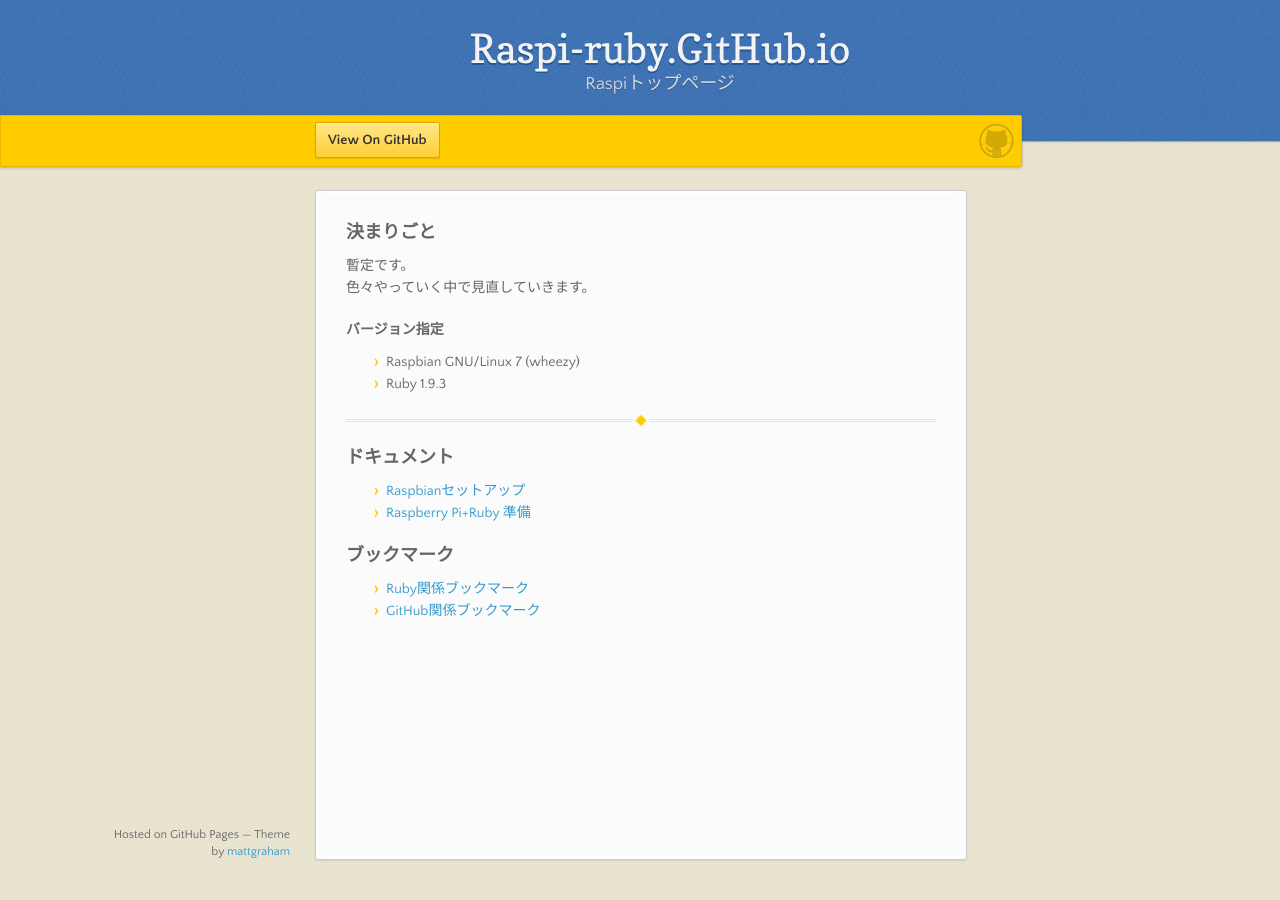
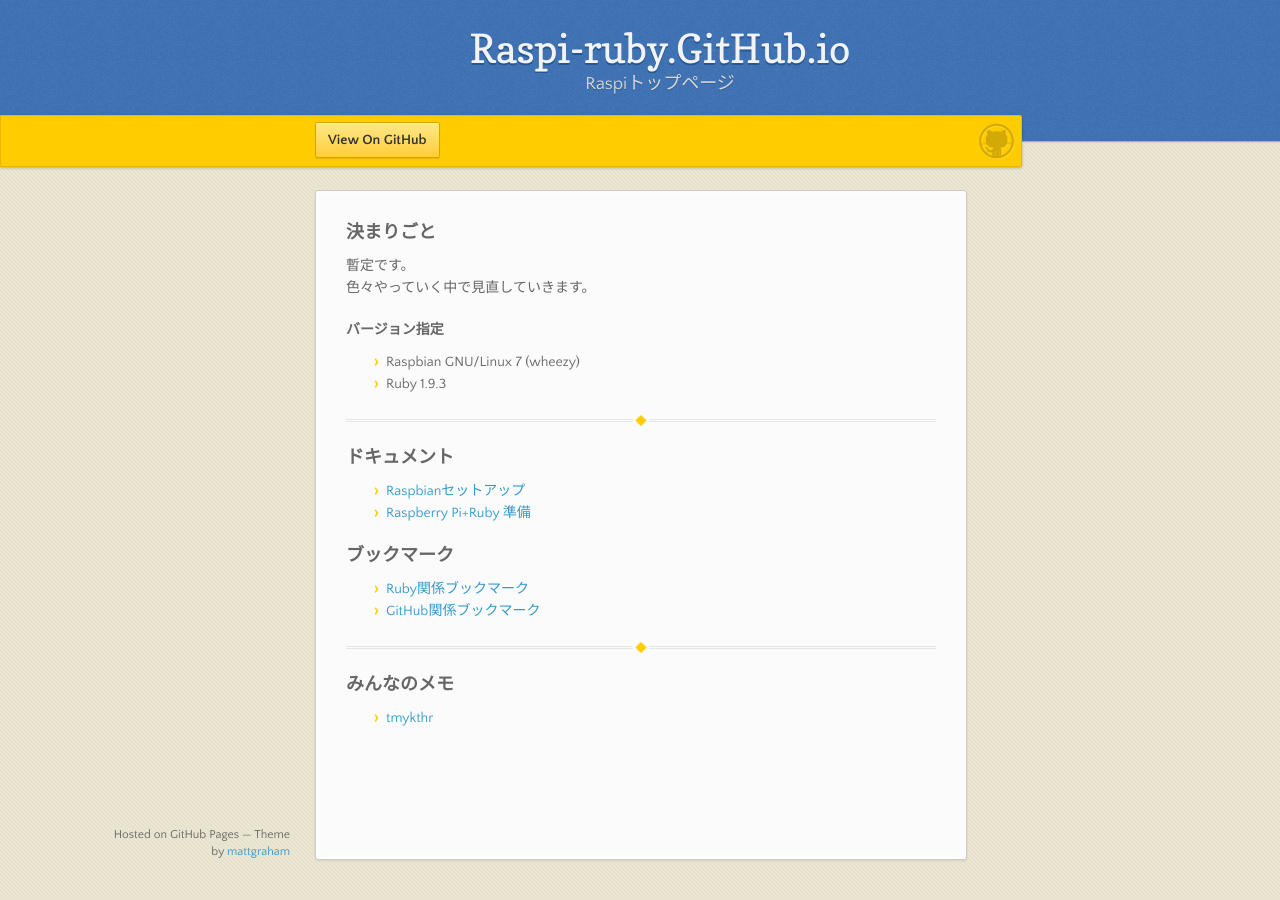
Before and after one commit to raspi-ruby/raspi-ruby.github.io, a Jekyll site: the page built from index.md, in a window 1280 px wide. Built offline with Jekyll 4.4.1, drawn with Linux system fonts in a browser that asks for light colours; nearby versions of some CDN libraries.

Commit message:
tmykthrメモをindexに追加

```diff
--- a/index.md
+++ b/index.md
@@ -24,3 +24,9 @@
 
 * [Ruby関係ブックマーク](/posts/bookmark-ruby.html)
 * [GitHub関係ブックマーク](/posts/bookmark-github.html)
+
+---
+
+### みんなのメモ
+
+* [tmykthr](/posts/kitahara_memo.html)
```
Also changed, not shown: posts/raspbian-setup.md (+1 -1 lines).
